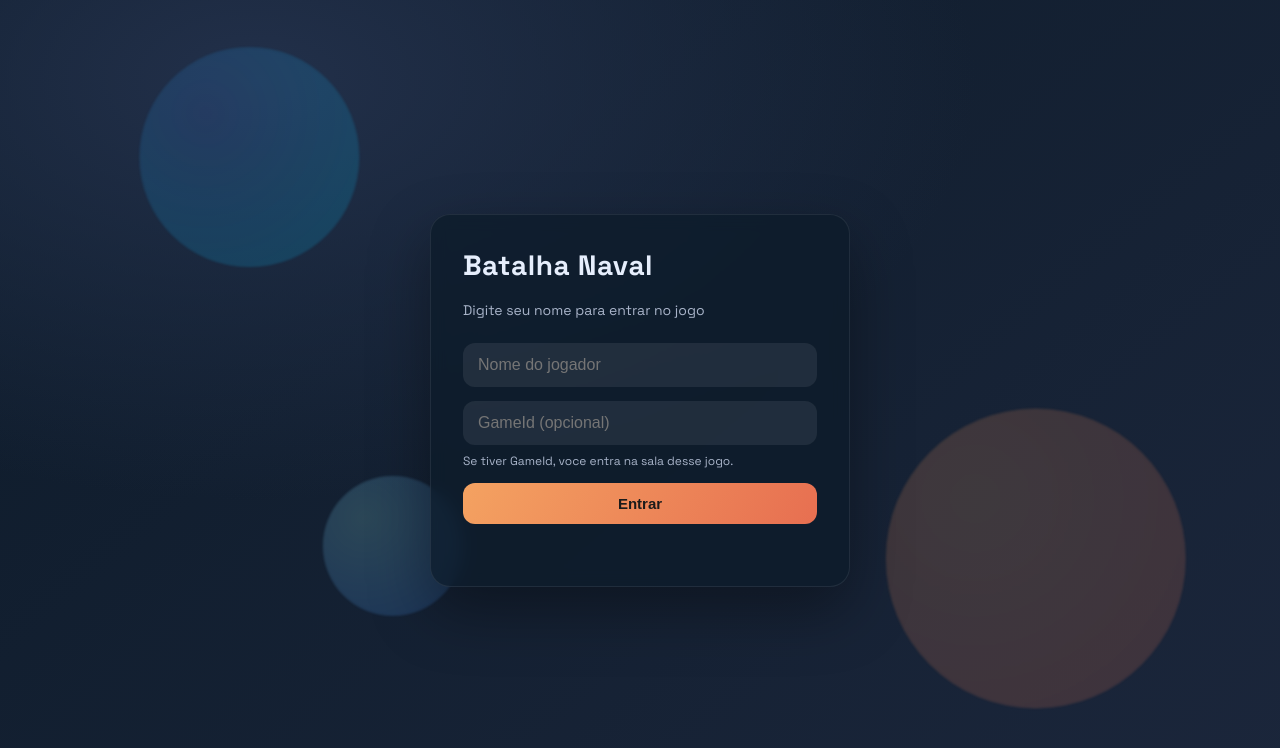
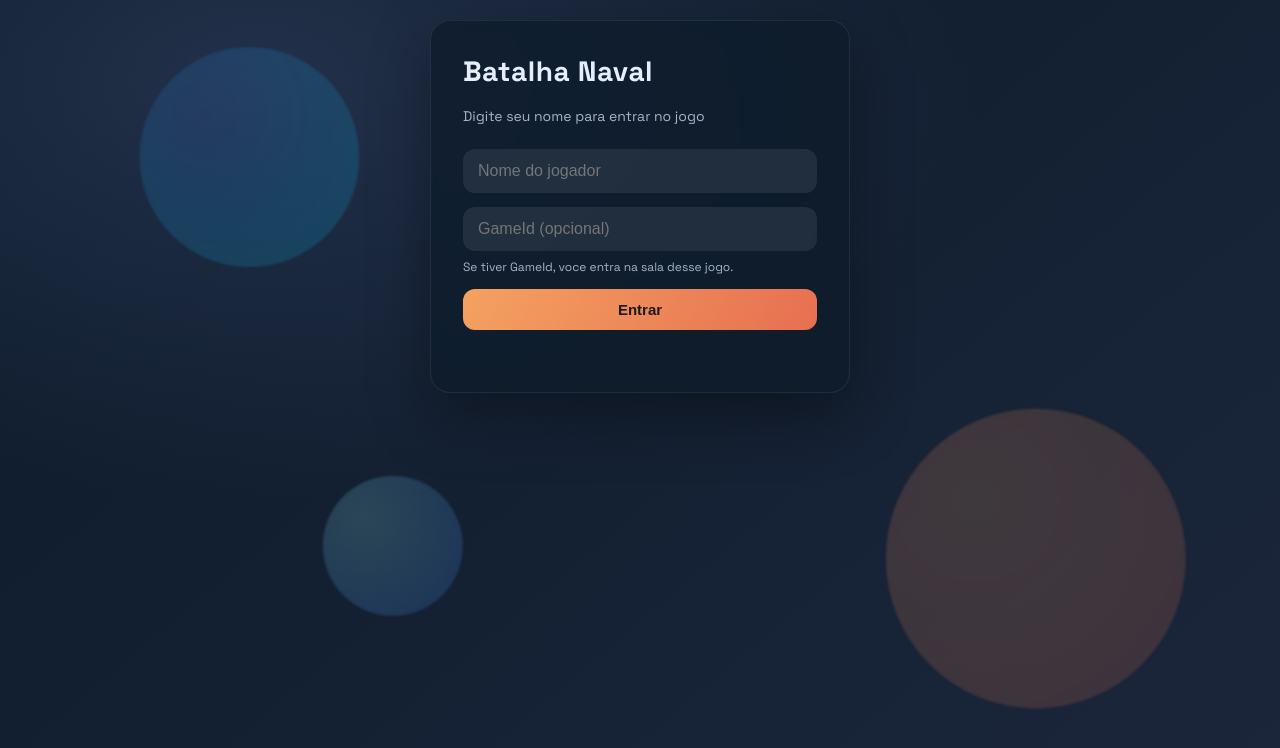
Before and after one commit to GiovaniFetzner/Battleship, a website: page battleship_app/index.html in a window 1280 px wide. Drawn offline with Linux system fonts and the light colour scheme.

Commit message:
Fix: scroll blocked for the main page

```diff
--- a/battleship_app/css/styles.css
+++ b/battleship_app/css/styles.css
@@ -19,9 +19,12 @@ body {
     color: var(--ink);
     background: radial-gradient(1200px 700px at 20% 10%, #22304a 0%, transparent 60%),
         linear-gradient(140deg, var(--bg-1), var(--bg-2));
-    display: grid;
-    place-items: center;
-    overflow: hidden;
+    display: flex;
+    justify-content: center;
+    align-items: flex-start;
+    padding: 20px 12px;
+    overflow-x: hidden;
+    overflow-y: auto;
 }
 
 .bg-shapes {
```
